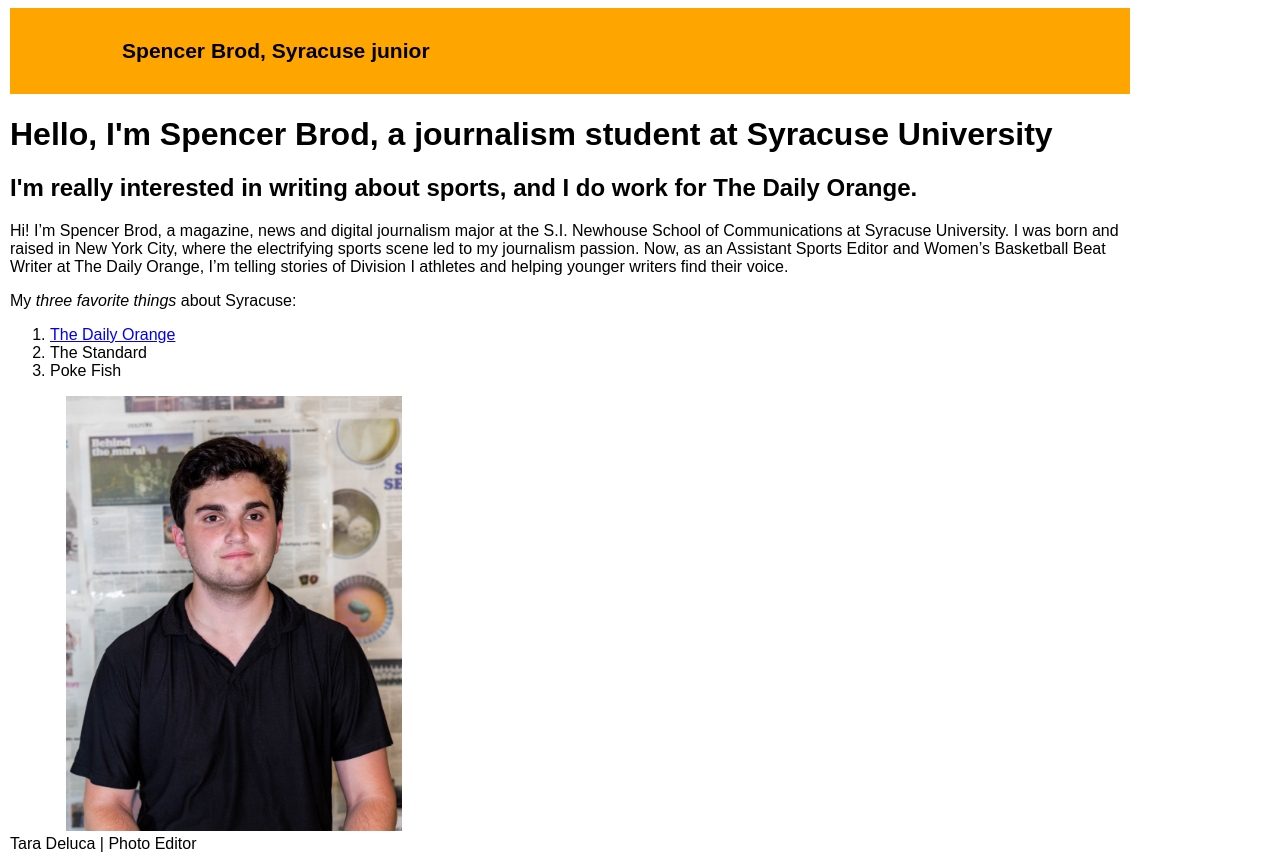
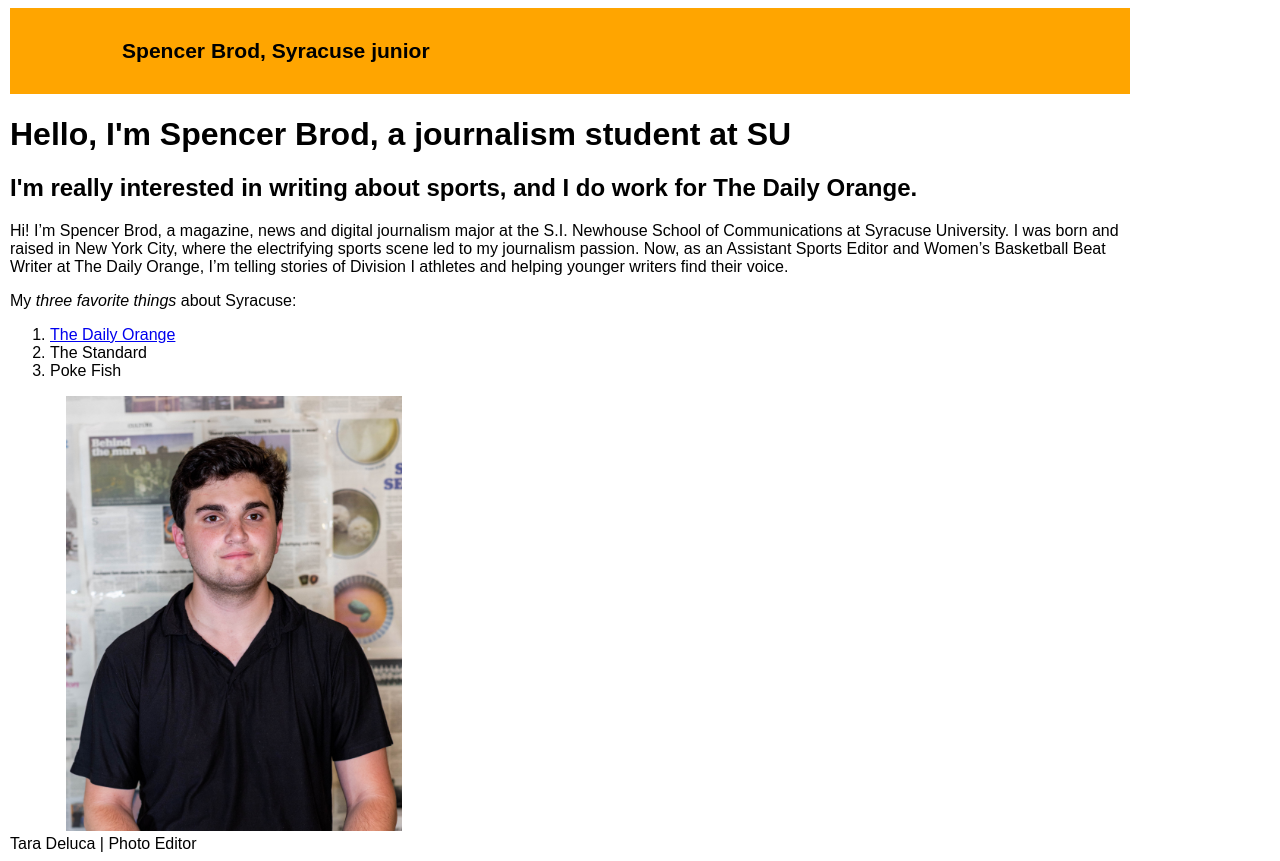
Before and after one commit to spencerbrod1/spencerbrod1.github.io, a plain HTML site: page index.html in a window 1280 px wide. Drawn offline with nearby package versions, Linux system fonts and the light colour scheme.

Commit message:
Update university name in header

```diff
--- a/index.html
+++ b/index.html
@@ -25,7 +25,7 @@
 
         <div class="col-lg-7">
 
-          <h1>Hello, I'm Spencer Brod, a journalism student at Syracuse University</h1>
+          <h1>Hello, I'm Spencer Brod, a journalism student at SU</h1>
 
           <h2>I'm really interested in writing about sports, and I do work for The Daily Orange.</h2>
 
```
